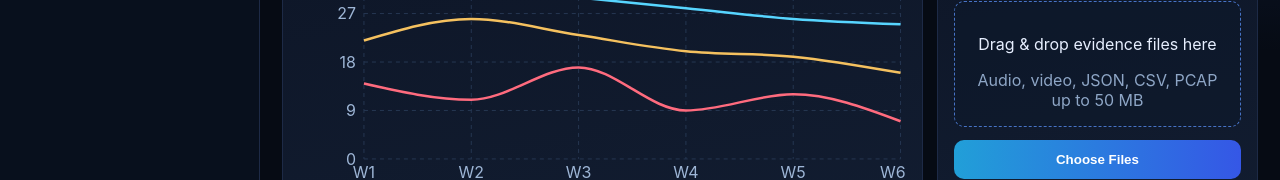
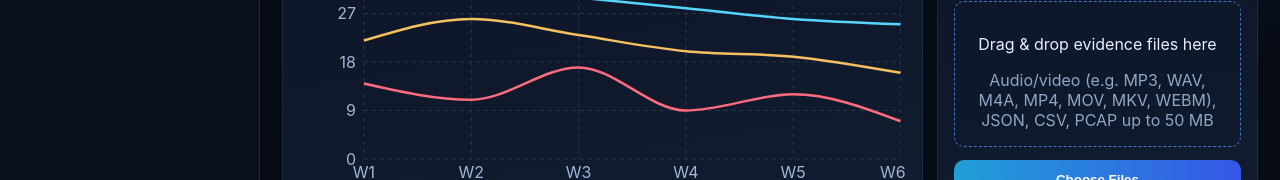
Before and after one commit to whiterabbit404x/decoda-deepshield, a Next.js app in the folder apps/web/: page / in a window 1280 px wide. Shown: the part 422-602 px from the top of the page. Built offline with nearby package versions, Linux system fonts and the light colour scheme; no server answers.

Commit message:
Expand UploadPanel media extension allowlist

```diff
--- a/apps/web/components/dashboard/UploadPanel.tsx
+++ b/apps/web/components/dashboard/UploadPanel.tsx
@@ -11,7 +11,7 @@ interface UploadPanelProps {
 }
 
 const MAX_SIZE = 50 * 1024 * 1024;
-const ALLOWED_EXTENSIONS = [".json", ".csv", ".pcap", ".pcapng"];
+const ALLOWED_EXTENSIONS = [".json", ".csv", ".pcap", ".pcapng", ".mp3", ".wav", ".m4a", ".aac", ".flac", ".ogg", ".opus", ".mp4", ".mov", ".mkv", ".webm", ".avi", ".m4v"];
 
 export function UploadPanel({ onDetections, onRefreshDashboardData }: UploadPanelProps) {
   const [uploadStatus, setUploadStatus] = useState("");
@@ -31,7 +31,7 @@ export function UploadPanel({ onDetections, onRefreshDashboardData }: UploadPane
     const lowerName = file.name.toLowerCase();
     const extensionAllowed = ALLOWED_EXTENSIONS.some((ext) => lowerName.endsWith(ext));
     const mimeAllowed = file.type.startsWith("audio/") || file.type.startsWith("video/") || file.type === "application/json" || file.type === "text/csv" || file.type === "application/vnd.tcpdump.pcap";
-    if (!extensionAllowed && !mimeAllowed) return "Invalid file type. Use audio, video, JSON, CSV, or PCAP.";
+    if (!extensionAllowed && !mimeAllowed) return "Invalid file type. Use supported audio/video, JSON, CSV, or PCAP files.";
     if (file.size > MAX_SIZE) return "File too large. Max 50 MB.";
     return null;
   };
@@ -108,9 +108,9 @@ export function UploadPanel({ onDetections, onRefreshDashboardData }: UploadPane
         aria-label="Drag and drop files to upload"
       >
         <p>Drag & drop evidence files here</p>
-        <p className="muted">Audio, video, JSON, CSV, PCAP up to 50 MB</p>
+        <p className="muted">Audio/video (e.g. MP3, WAV, M4A, MP4, MOV, MKV, WEBM), JSON, CSV, PCAP up to 50 MB</p>
       </div>
-      <input ref={inputRef} type="file" accept="audio/*,video/*,.json,.csv,.pcap,.pcapng,application/json,text/csv,application/vnd.tcpdump.pcap" hidden onChange={onFileChosen} aria-label="Choose evidence files" />
+      <input ref={inputRef} type="file" accept="audio/*,video/*,.json,.csv,.pcap,.pcapng,.mp3,.wav,.m4a,.aac,.flac,.ogg,.opus,.mp4,.mov,.mkv,.webm,.avi,.m4v,application/json,text/csv,application/vnd.tcpdump.pcap" hidden onChange={onFileChosen} aria-label="Choose evidence files" />
       <button className="upload-btn" onClick={() => inputRef.current?.click()} aria-label="Choose files for upload">Choose Files</button>
       {isUploading ? <div className="progress" aria-label="Upload progress"><span style={{ width: `${progress}%` }} /></div> : null}
       {uploadStatus ? <p className="state-text">{uploadStatus}</p> : null}
```
